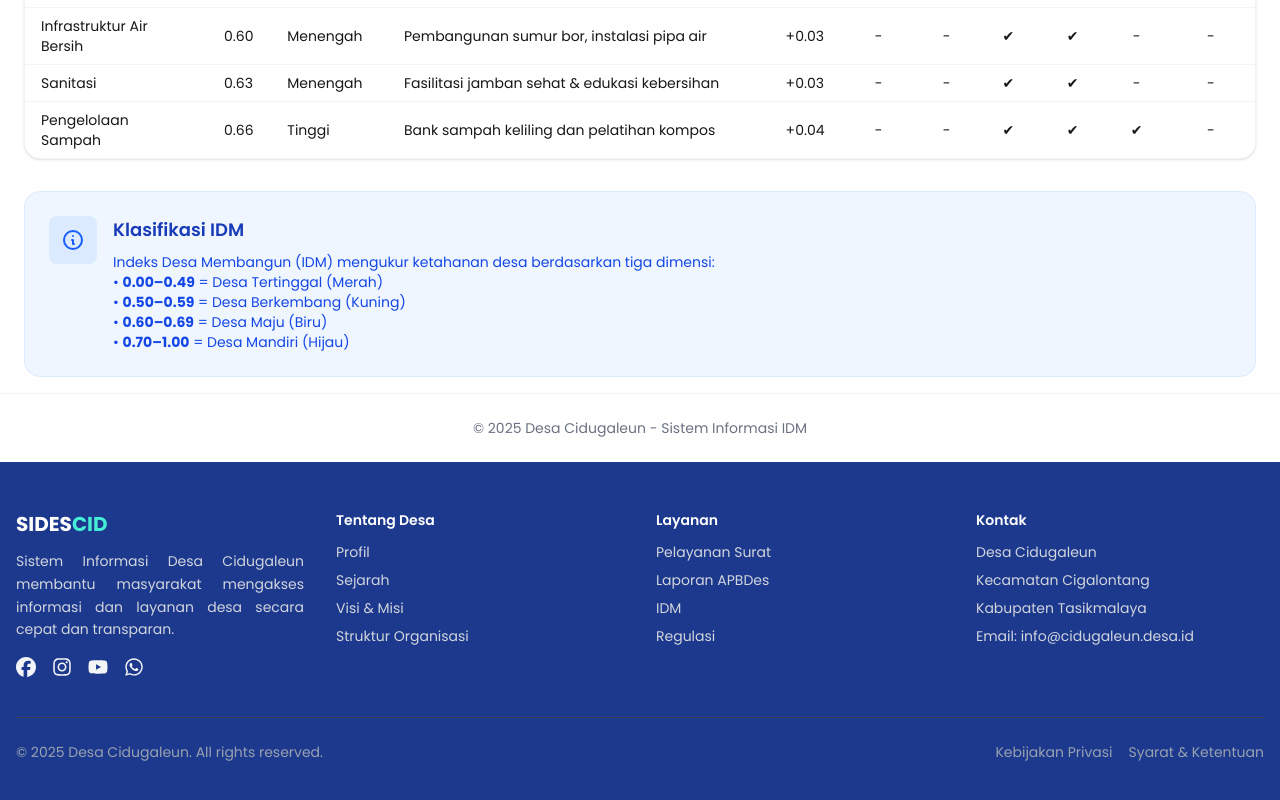
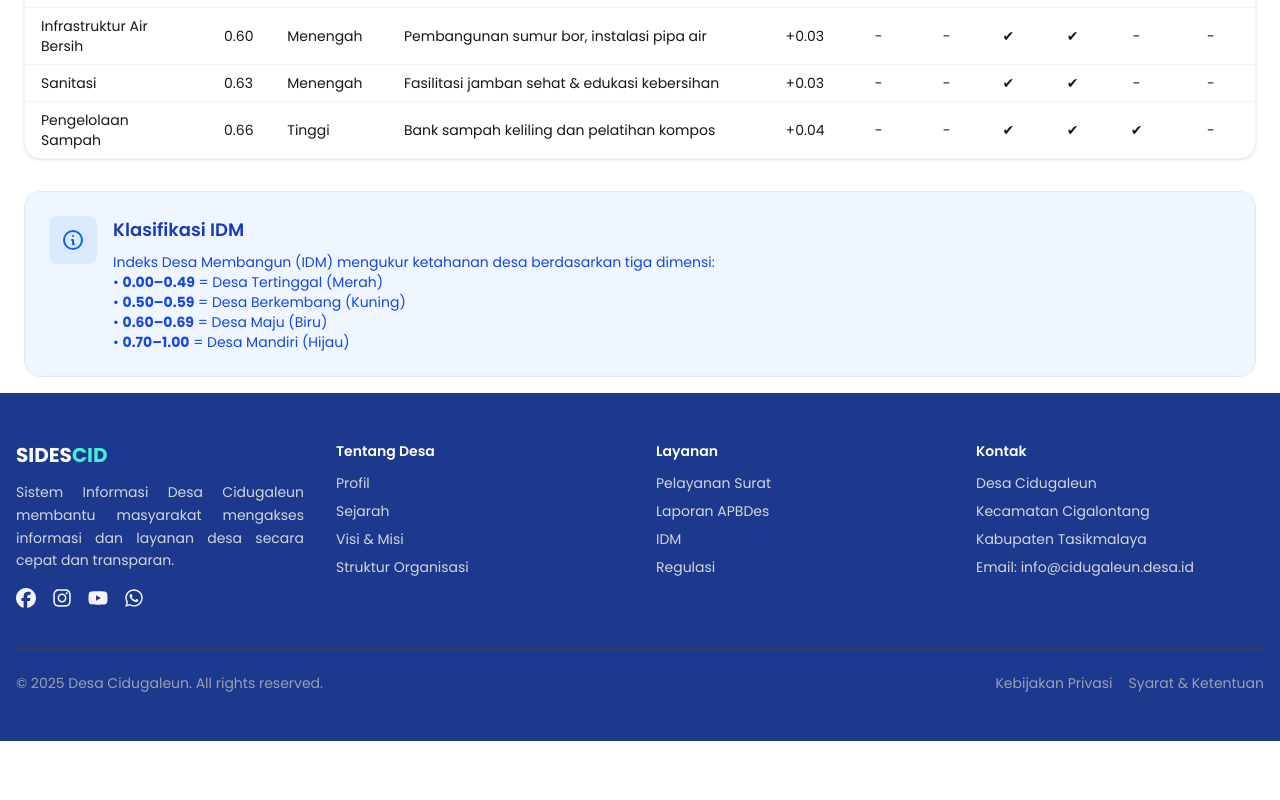
Before and after one commit to Apriyanto20/SIDESCID, a Next.js app: page /idm in a window 1280 px wide. Shown: the part 2370-3170 px from the top of the page. After the commit the page ends 3111 px from the top, so only its background shows below. Built offline with nearby package versions, Linux system fonts and the light colour scheme.

Commit message:
fix: memastikan struktur App Router dan layout konsisten

```diff
--- a/src/app/idm/page.tsx
+++ b/src/app/idm/page.tsx
@@ -438,10 +438,6 @@ export default function IndeksDesaPage() {
           </div>
         </div>
       </div>
-
-      <footer className="py-6 text-center text-gray-500 text-sm border-t border-gray-100">
-        © {new Date().getFullYear()} Desa {villageProfile.name} - Sistem Informasi IDM
-      </footer>
     </div>
   );
 }
--- a/src/app/potensi/lapak/[id]/page.tsx
+++ b/src/app/potensi/lapak/[id]/page.tsx
@@ -134,8 +134,6 @@ export default function DetailProduk() {
   if (!produk) {
     return (
       <>
-        <Navbar />
-        <Layout>
           <div className="flex flex-col items-center justify-center min-h-[60vh] px-5 text-center pt-24">
             <h2 className="text-2xl font-bold text-gray-800">Produk Tidak Ditemukan</h2>
             <p className="text-gray-600 mt-2">
@@ -148,15 +146,13 @@ export default function DetailProduk() {
               ← Kembali ke Cerita UMKM
             </Link>
           </div>
-        </Layout>
       </>
     );
   }
 
   return (
     <>
-      <Navbar />
-      <Layout>
+
         <div className="pt-20">
           <div className="min-h-screen w-full bg-white px-5 py-8">
             <div className="max-w-3xl mx-auto px-5 py-8 space-y-12 pb-28 bg-sky-100 rounded-2xl">
@@ -296,7 +292,6 @@ export default function DetailProduk() {
             </div>
           </div>
         </div>
-      </Layout>
     </>
   );
 }
--- a/src/app/potensi/lapak/page.tsx
+++ b/src/app/potensi/lapak/page.tsx
@@ -202,7 +202,6 @@ export default function LapakDesa() {
 
   return (
     <>
-      <Navbar />
       <div className="pt-20">
         <div className="min-h-screen w-full bg-white px-5 py-8">
           <div className="max-w-3xl mx-auto px-5 py-8 space-y-12 pb-28 bg-sky-100 rounded-2xl">
```
